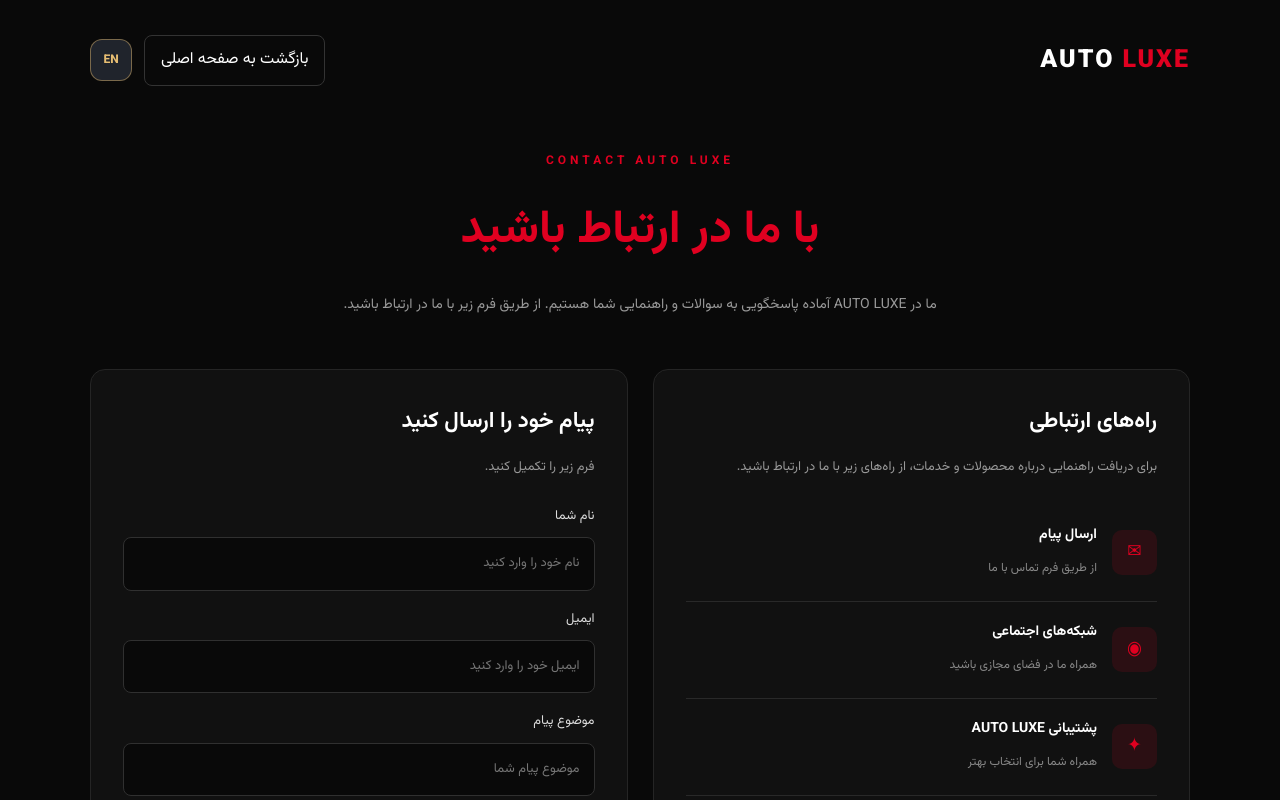
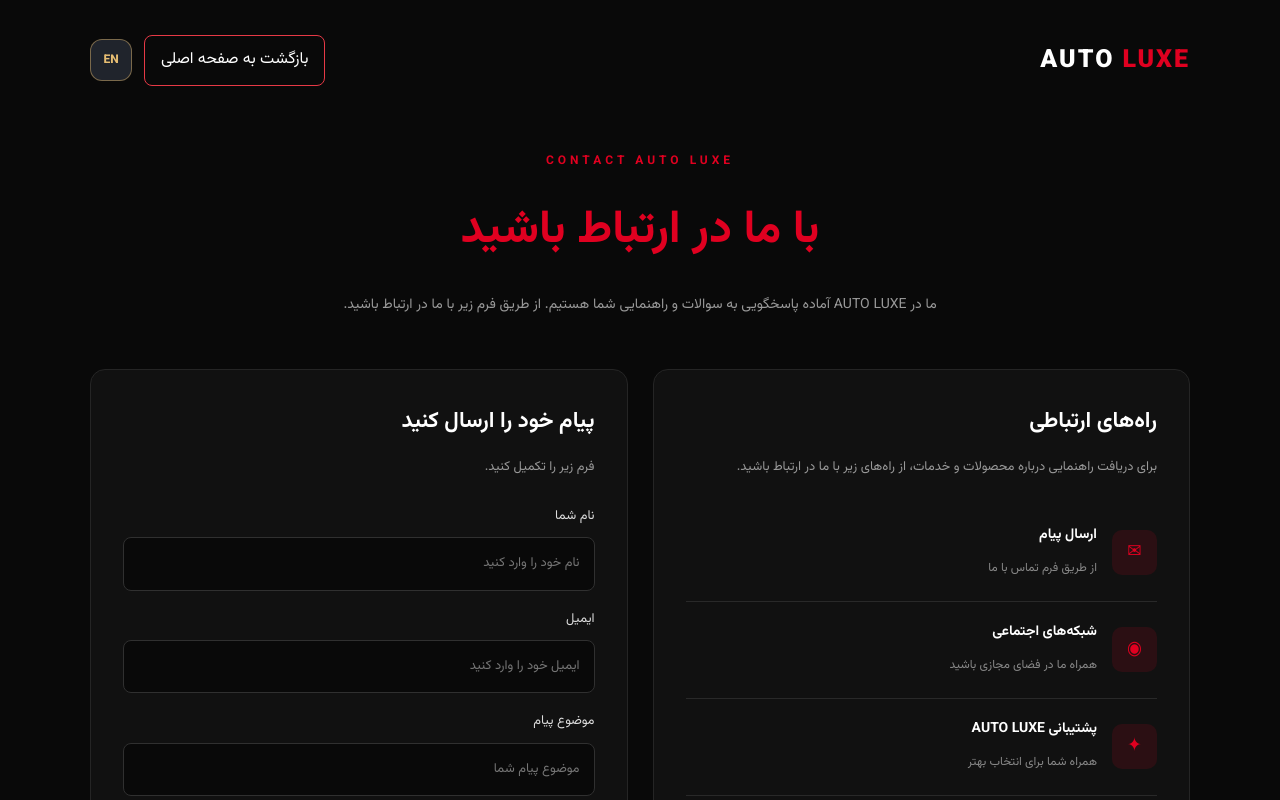
Before and after one commit to f09853733-del/Car-accessories, a plain HTML site: page contact.html in a window 1280 px wide. Shown: the top 800 px of the page. Drawn offline with Linux system fonts and the light colour scheme.

Commit message:
Update contact.html

```diff
--- a/contact.html
+++ b/contact.html
@@ -49,7 +49,7 @@
   color: white;
   text-decoration: none;
   background: transparent;
-  border: 1px solid #333;
+  border: 1px solid #e63946;
   border-radius: 8px;
   padding: 10px 16px;
   font-family: inherit;
```
